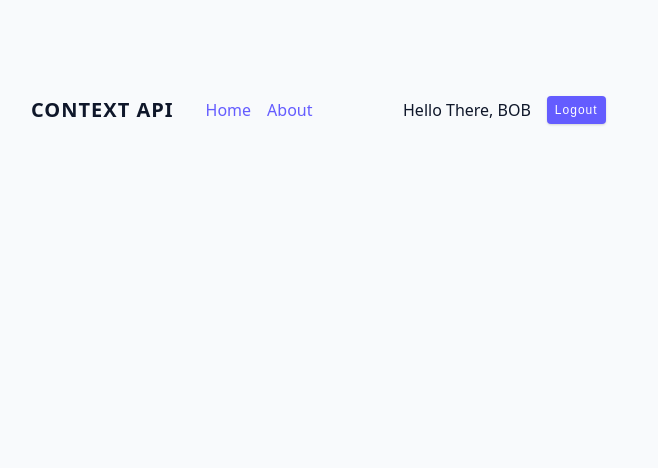
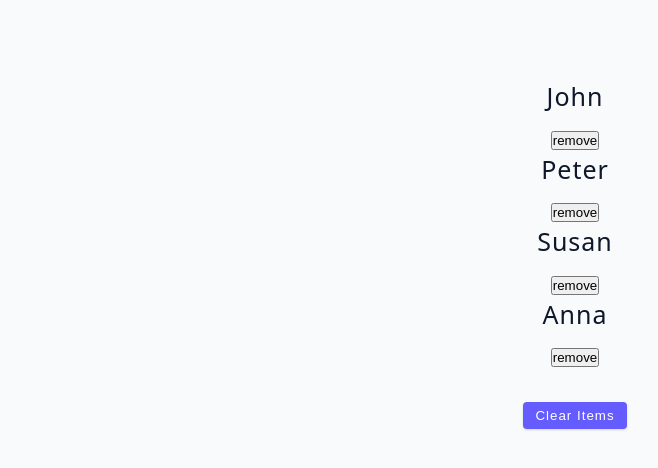
Before and after one commit to Malik001-G/Advanced-React, a React (Vite) app: page / in a window 1280 px wide. Shown: the top 468 px of the page, without its empty margins (65-723 px from the left). Built offline with nearby package versions, Linux system fonts and the light colour scheme.

Commit message:
Updated commit

```diff
--- a/src/App.jsx
+++ b/src/App.jsx
@@ -1,4 +1,4 @@
-import Starter from "./tutorial/09-context-api/starter/context/Navbar";
+import Starter from "./tutorial/10-useReducer/starter/01-useReducer";
 function App() {
   return (
     <div className="container">
--- a/src/tutorial/09-context-api/starter/context/Navbar.jsx
+++ b/src/tutorial/09-context-api/starter/context/Navbar.jsx
@@ -1,8 +1,13 @@
 import { useState, createContext } from "react"
-import NavLinks from "./NavLinks"
+import NavLinks from "./NavLinks";
+import { useContext } from 'react';
+
 
 export const NavbarContext = createContext();
 
+//custom hook
+
+export const useAppContext = () => useContext(NavbarContext)
 const Navbar = () => {
 
    const [user, setUser] = useState({name:'bob'});
--- a/src/tutorial/09-context-api/starter/context/UserContainer.jsx
+++ b/src/tutorial/09-context-api/starter/context/UserContainer.jsx
@@ -1,9 +1,8 @@
-import { useContext } from "react";
-import { NavbarContext } from "./Navbar";
+import { useAppContext } from "./Navbar";
 
 const UserContainer = () => {
 
- const {user, logout}= useContext(NavbarContext)
+  const { user, logout } = useAppContext();
 
   return (
     <div className="user-container">
--- a/src/tutorial/10-useReducer/starter/01-useReducer.jsx
+++ b/src/tutorial/10-useReducer/starter/01-useReducer.jsx
@@ -7,6 +7,13 @@ const ReducerBasics = () => {
     let newPeople = people.filter((person) => person.id !== id);
     setPeople(newPeople);
   };
+
+  const clearList = () => {
+    setPeople([]);
+  }
+  const resetList = () => {
+    setPeople(data);
+  }
   return (
     <div>
       {people.map((person) => {
@@ -18,13 +25,20 @@ const ReducerBasics = () => {
           </div>
         );
       })}
-      <button
+      {people.length < 1?(<button
         className='btn'
         style={{ marginTop: '2rem' }}
-        onClick={() => setPeople([])}
+        onClick={resetList}
+      >
+        reset
+      </button>):(<button
+        className='btn'
+        style={{ marginTop: '2rem' }}
+        onClick={clearList}
       >
         clear items
-      </button>
+      </button>)}
+
     </div>
   );
 };
```
